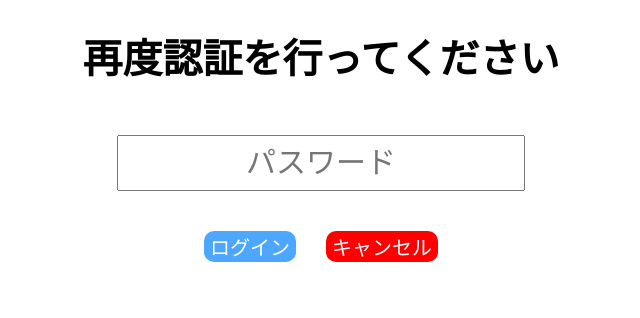
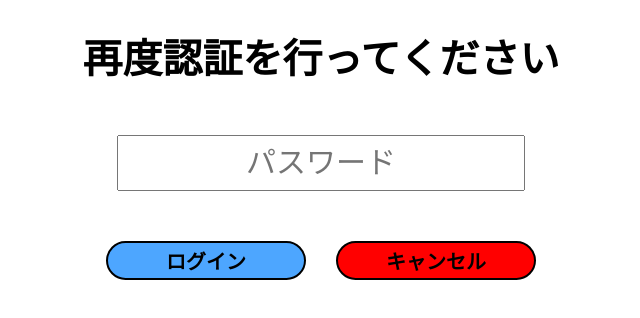
Before and after one commit to HICS-ppp/test2, a React (Create React App) app: page /usercert in a window 1280 px wide. Shown: the top 318 px of the page, without its empty margins (319-959 px from the left). Built offline with nearby package versions, Linux system fonts and the light colour scheme.

Commit message:
ほぼできた

```diff
--- a/src/mainpage/mainpage.css
+++ b/src/mainpage/mainpage.css
@@ -70,11 +70,20 @@ margin-left: 3%;
 .maintext{
     text-align: center;
     position:relative;left: 30px;
+
 }
+.maintext :focus {
+    border-color: greenyellow;   /* 枠線の色 */
+    outline: none;           /* ※ブラウザが標準で付加する線を消したいとき */
+}
+
+
+
+
 .form{
     font-size: 30px;
     text-align: center;
-
+    border: 3px solid black;
 }
 
 .out {
--- a/src/passinquiry/passinquiry.css
+++ b/src/passinquiry/passinquiry.css
@@ -8,20 +8,32 @@
 
 .mail4div{
     margin-top: 40px;
+
 }
 .mail4{
     margin-top: 50px;
+
 }
 .mailbutton{
-    margin-top: 100px;
-    font-size: 30px;
-    color         : #ffffff;
-    background    :   #4da6ff;
-    border: none;
-    border-radius: 10px;
+    text-align: center;
+    vertical-align: middle;
+    text-decoration: none;
+    padding: 3px 20px;
+    font-weight: bold;
+    font-size: 20px;
+    border: 2px solid #000000;
+    color: #000000;
+    transition: 0.5s;
+    /*コレ*/border-radius: 100px;
+    width: 200px;
+    box-sizing: border-box;
+    background:  #4da6ff;
+    margin: 10px 0;
 }
+.mailbutton:hover {
+    color: #fff;
+}
+.mailbuttondiv{
+    position:relative;top: 20px;
 
-.passmail:focus {
-    border-color: greenyellow;   /* 枠線の色 */
-    outline: none;           /* ※ブラウザが標準で付加する線を消したいとき */
 }
--- a/src/signup/signup.tsx
+++ b/src/signup/signup.tsx
@@ -63,6 +63,7 @@ const Register = () => {
                                 name="username"
                                 type="text"
                                 placeholder="username"
+
                            required/>
                 </div>
                 <div className="sum">
--- a/src/usermenu/usercert.css
+++ b/src/usermenu/usercert.css
@@ -6,20 +6,48 @@ text-align: center;
 }
 .loginbutton2{
     font-size: 20px;
-    background-color: #4da6ff;
-    color: #FFFFFF;
     border: none;
-    border-radius: 10px;
+    text-align: center;
+    vertical-align: middle;
+    text-decoration: none;
+    padding: 3px 20px;
+    font-weight: bold;
+    transition: 0.5s;
+    border-radius: 100px;
+    width: 200px;
+    box-sizing: border-box;
+    background:  #4da6ff;
+    margin: 10px 0;
+    color: #000000;
+    border: 2px solid #000000;
+}
 
+.loginbutton2:hover {
+    color: #fff;
 }
+
+
 .cancelbutton{
     font-size: 20px;
-    background-color: red;
-    color: #FFFFFF;
-    border: none;
-    border-radius: 10px;
+      border: none;
+    text-align: center;
+    vertical-align: middle;
+    text-decoration: none;
+    padding: 3px 20px;
+    font-weight: bold;
+    transition: 0.5s;
+    border-radius: 100px;
+    width: 200px;
+    box-sizing: border-box;
+    background:  red;
+    margin: 10px 0;
+    color: #000000;
+    border: 2px solid #000000;
+}
+.cancelbutton:hover {
+    color:#ffffff ;
+}
 
-}
 
 
 
--- a/src/usermenu/usererror.css
+++ b/src/usermenu/usererror.css
@@ -0,0 +1,9 @@
+h3{
+    text-align: center;
+
+}
+
+.ps1{
+    text-align: center;
+    font-size: 20px;
+}
--- a/src/usermenu/usererror.tsx
+++ b/src/usermenu/usererror.tsx
@@ -3,10 +3,12 @@ import {Link} from "react-router-dom"
 import "./usererror.css";
 
 
+
 const Usererror = () => {
     return (
         <>
-            <h1>パスワードが違います</h1>
+            <h1 className="nopss">パスワードが違います</h1>
+            <h3>パスワードをもう一度確認してください</h3>
         </>
     );
 };
```
Also changed, not shown: src/signup/signup.css (line endings or trailing spaces).
